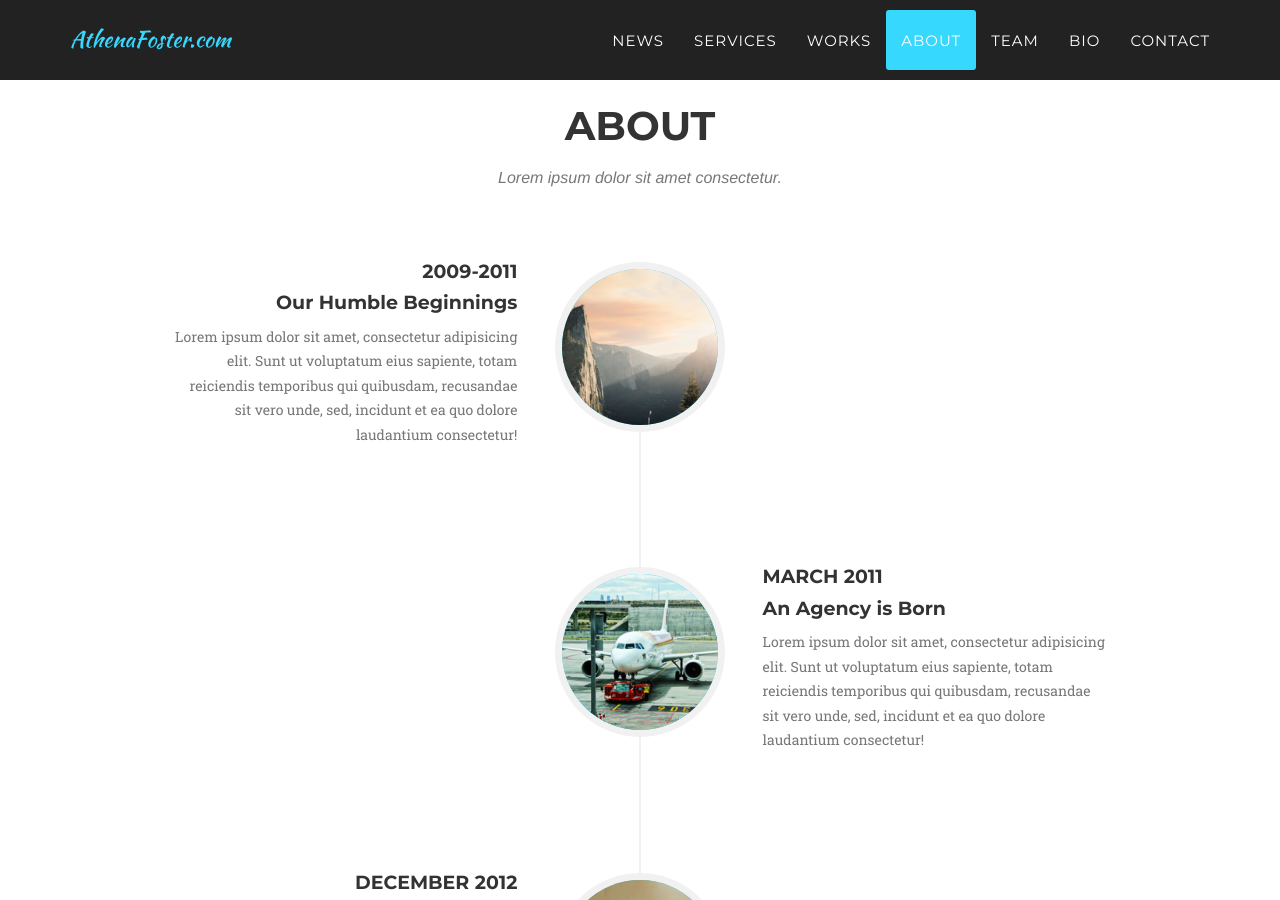
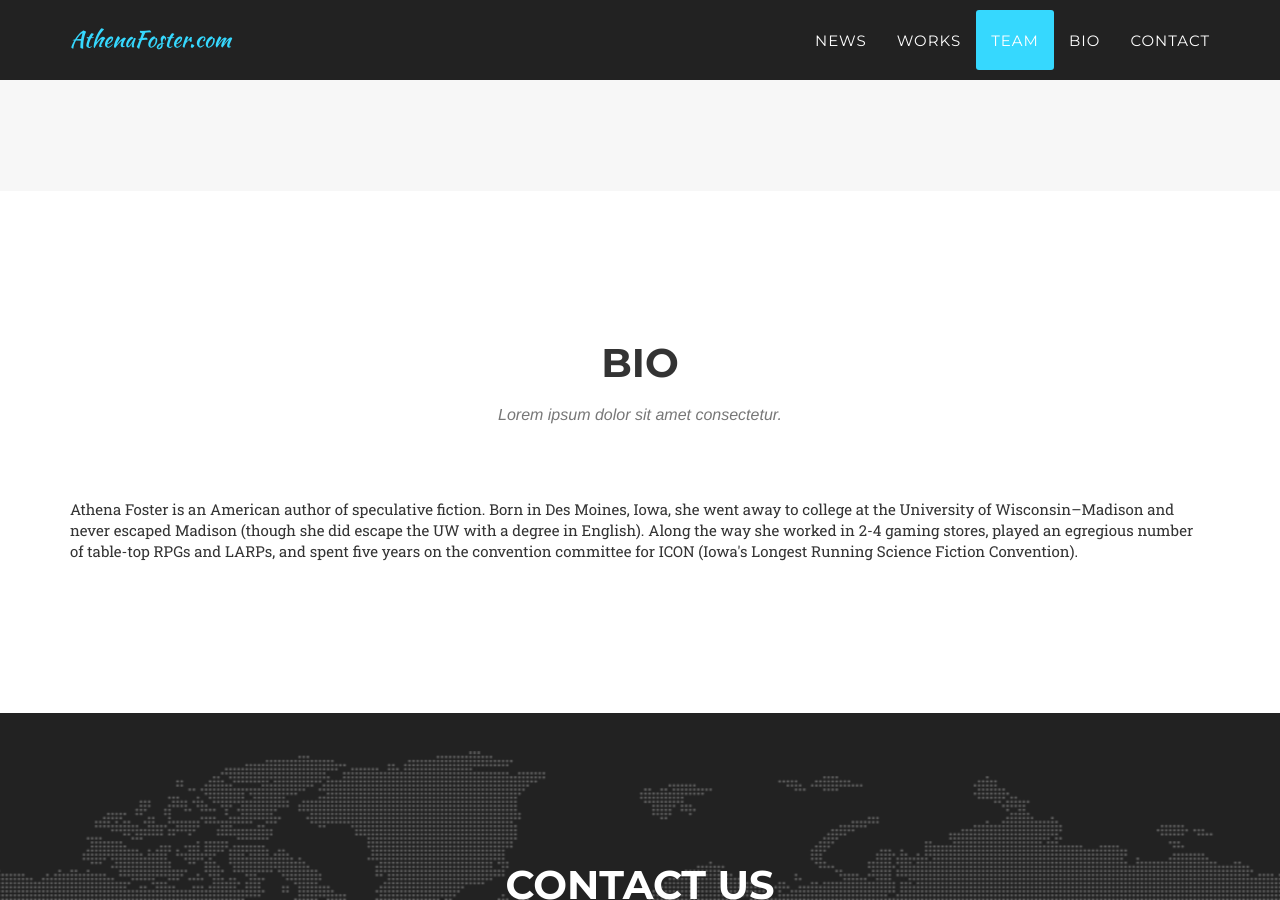
Before and after one commit to AthenaFoster/athenafoster.com, a Jekyll site: the page built from index.html, in a window 1280 px wide and 900 px high, scrolled down 3031 px. Built offline with Jekyll 4.4.1, drawn with Linux system fonts in a browser that asks for light colours; some web fonts are replaced; some of the changed text lies outside the part shown.

Commit message:
Remove Services and About sections

```diff
--- a/_includes/about.html
+++ /dev/null
@@ -1,80 +0,0 @@
-<!-- About Section -->
-    <section id="about">
-        <div class="container">
-            <div class="row">
-                <div class="col-lg-12 text-center">
-                    <h2 class="section-heading">About</h2>
-                    <h3 class="section-subheading text-muted">Lorem ipsum dolor sit amet consectetur.</h3>
-                </div>
-            </div>
-            <div class="row">
-                <div class="col-lg-12">
-                    <ul class="timeline">
-                        <li>
-                            <div class="timeline-image">
-                                <img class="img-circle img-responsive" src="img/about/1.jpg" alt="">
-                            </div>
-                            <div class="timeline-panel">
-                                <div class="timeline-heading">
-                                    <h4>2009-2011</h4>
-                                    <h4 class="subheading">Our Humble Beginnings</h4>
-                                </div>
-                                <div class="timeline-body">
-                                    <p class="text-muted">Lorem ipsum dolor sit amet, consectetur adipisicing elit. Sunt ut voluptatum eius sapiente, totam reiciendis temporibus qui quibusdam, recusandae sit vero unde, sed, incidunt et ea quo dolore laudantium consectetur!</p>
-                                </div>
-                            </div>
-                        </li>
-                        <li class="timeline-inverted">
-                            <div class="timeline-image">
-                                <img class="img-circle img-responsive" src="img/about/2.jpg" alt="">
-                            </div>
-                            <div class="timeline-panel">
-                                <div class="timeline-heading">
-                                    <h4>March 2011</h4>
-                                    <h4 class="subheading">An Agency is Born</h4>
-                                </div>
-                                <div class="timeline-body">
-                                    <p class="text-muted">Lorem ipsum dolor sit amet, consectetur adipisicing elit. Sunt ut voluptatum eius sapiente, totam reiciendis temporibus qui quibusdam, recusandae sit vero unde, sed, incidunt et ea quo dolore laudantium consectetur!</p>
-                                </div>
-                            </div>
-                        </li>
-                        <li>
-                            <div class="timeline-image">
-                                <img class="img-circle img-responsive" src="img/about/3.jpg" alt="">
-                            </div>
-                            <div class="timeline-panel">
-                                <div class="timeline-heading">
-                                    <h4>December 2012</h4>
-                                    <h4 class="subheading">Transition to Full Service</h4>
-                                </div>
-                                <div class="timeline-body">
-                                    <p class="text-muted">Lorem ipsum dolor sit amet, consectetur adipisicing elit. Sunt ut voluptatum eius sapiente, totam reiciendis temporibus qui quibusdam, recusandae sit vero unde, sed, incidunt et ea quo dolore laudantium consectetur!</p>
-                                </div>
-                            </div>
-                        </li>
-                        <li class="timeline-inverted">
-                            <div class="timeline-image">
-                                <img class="img-circle img-responsive" src="img/about/4.jpg" alt="">
-                            </div>
-                            <div class="timeline-panel">
-                                <div class="timeline-heading">
-                                    <h4>July 2014</h4>
-                                    <h4 class="subheading">Phase Two Expansion</h4>
-                                </div>
-                                <div class="timeline-body">
-                                    <p class="text-muted">Lorem ipsum dolor sit amet, consectetur adipisicing elit. Sunt ut voluptatum eius sapiente, totam reiciendis temporibus qui quibusdam, recusandae sit vero unde, sed, incidunt et ea quo dolore laudantium consectetur!</p>
-                                </div>
-                            </div>
-                        </li>
-                        <li class="timeline-inverted">
-                            <div class="timeline-image">
-                                <h4>Be Part
-                                    <br>Of Our
-                                    <br>Story!</h4>
-                            </div>
-                        </li>
-                    </ul>
-                </div>
-            </div>
-        </div>
-    </section>
--- a/_includes/header.html
+++ b/_includes/header.html
@@ -4,7 +4,7 @@
             <div class="intro-text">
                 <div class="intro-lead-in">Welcome To Our Studio!</div>
                 <div class="intro-heading">It's Nice To Meet You</div>
-                <a href="#services" class="page-scroll btn btn-xl">Tell Me More</a>
+                <a href="#news" class="page-scroll btn btn-xl">Tell Me More</a>
             </div>
         </div>
     </header>
--- a/_includes/nav.html
+++ b/_includes/nav.html
@@ -27,13 +27,7 @@
                         <a class="page-scroll" href="{{prefix}}#news">News</a>
                     </li>
                     <li>
-                        <a class="page-scroll" href="{{prefix}}#services">Services</a>
-                    </li>
-                    <li>
                         <a class="page-scroll" href="{{prefix}}#works">Works</a>
-                    </li>
-                    <li>
-                        <a class="page-scroll" href="{{prefix}}#about">About</a>
                     </li>
                     <li>
                         <a class="page-scroll" href="{{prefix}}#team">Team</a>
--- a/_includes/services.html
+++ /dev/null
@@ -1,37 +0,0 @@
-<!-- Services Section -->
-    <section id="services">
-        <div class="container">
-            <div class="row">
-                <div class="col-lg-12 text-center">
-                    <h2 class="section-heading">Services</h2>
-                    <h3 class="section-subheading text-muted">Lorem ipsum dolor sit amet consectetur.</h3>
-                </div>
-            </div>
-            <div class="row text-center">
-                <div class="col-md-4">
-                    <span class="fa-stack fa-4x">
-                        <i class="fa fa-circle fa-stack-2x text-primary"></i>
-                        <i class="fa fa-shopping-cart fa-stack-1x fa-inverse"></i>
-                    </span>
-                    <h4 class="service-heading">E-Commerce</h4>
-                    <p class="text-muted">Lorem ipsum dolor sit amet, consectetur adipisicing elit. Minima maxime quam architecto quo inventore harum ex magni, dicta impedit.</p>
-                </div>
-                <div class="col-md-4">
-                    <span class="fa-stack fa-4x">
-                        <i class="fa fa-circle fa-stack-2x text-primary"></i>
-                        <i class="fa fa-laptop fa-stack-1x fa-inverse"></i>
-                    </span>
-                    <h4 class="service-heading">Responsive Design</h4>
-                    <p class="text-muted">Lorem ipsum dolor sit amet, consectetur adipisicing elit. Minima maxime quam architecto quo inventore harum ex magni, dicta impedit.</p>
-                </div>
-                <div class="col-md-4">
-                    <span class="fa-stack fa-4x">
-                        <i class="fa fa-circle fa-stack-2x text-primary"></i>
-                        <i class="fa fa-lock fa-stack-1x fa-inverse"></i>
-                    </span>
-                    <h4 class="service-heading">Web Security</h4>
-                    <p class="text-muted">Lorem ipsum dolor sit amet, consectetur adipisicing elit. Minima maxime quam architecto quo inventore harum ex magni, dicta impedit.</p>
-                </div>
-            </div>
-        </div>
-    </section>
--- a/_layouts/home.html
+++ b/_layouts/home.html
@@ -9,9 +9,7 @@
     {% include nav.html %}
     {% include header.html %}
     {% include news.html %}
-    {% include services.html %}
     {% include works.html %}
-    {% include about.html %}
     {% include team.html %}
     {% include bio.html %}
     {% include contact.html %}
```
